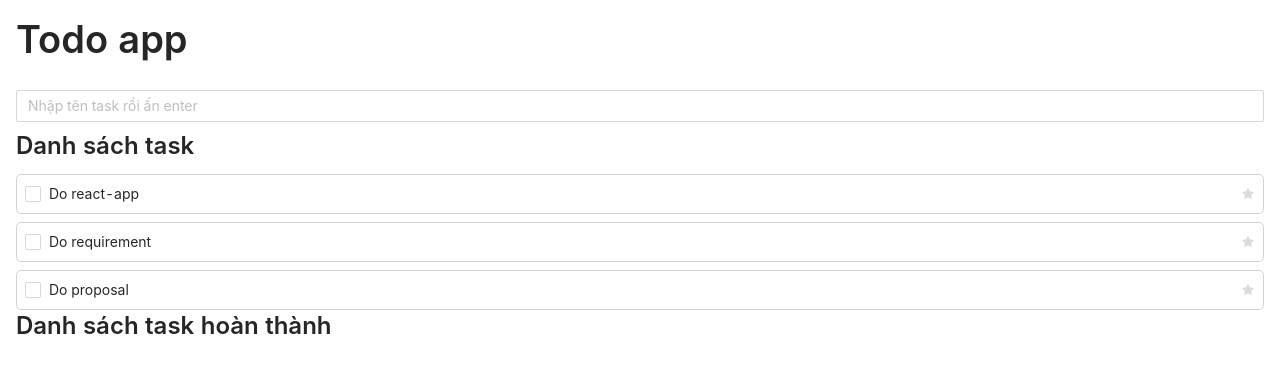
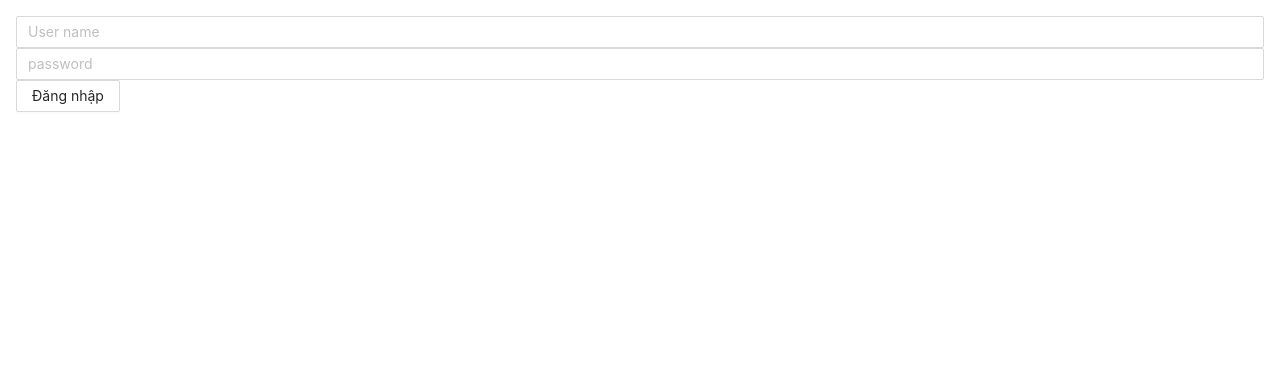
Before and after one commit to lekhasy/todo-react, a React (Create React App) app: page /login in a window 1280 px wide. Shown: the top 372 px of the page. Built offline with nearby package versions, Linux system fonts and the light colour scheme.

Commit message:
add authentication

```diff
--- a/package.json
+++ b/package.json
@@ -12,6 +12,8 @@
     "react-dom": "^17.0.2",
     "react-icons": "^4.2.0",
     "react-redux": "^7.2.3",
+    "react-router": "^5.2.0",
+    "react-router-dom": "^5.2.0",
     "react-scripts": "4.0.3",
     "redux": "^4.0.5",
     "uuid": "^8.3.2",
--- a/src/App.js
+++ b/src/App.js
@@ -1,12 +1,16 @@
 import classes from "./App.module.css";
 import "antd/dist/antd.css";
+import { Button } from "antd";
 import TaskInput from "./TaskInput";
 import Title from "antd/lib/typography/Title";
 import TodoList from "./TodoList";
 import React from "react";
 import _ from "lodash";
-import { useSelector } from "react-redux";
-
+import { useDispatch, useSelector } from "react-redux";
+import Login from "./Login";
+import { BrowserRouter as Router, Switch, Route } from "react-router-dom";
+import { useHistory } from "react-router-dom";
+import { ChangeStatusLogIn } from "./redux/ActionCreator";
 export const TodoAppConText = React.createContext({
   appName: "Default App Name",
 });
@@ -18,27 +22,57 @@ function App() {
 
   const tasksCompleted = _.orderBy(partitions[0], ["createdDate"], ["desc"]);
 
-  const tasksNotCompleted = _.orderBy(
+  const newTaskValue = useSelector((store) => store.todoState.newTaskName);
+
+  let tasksNotCompleted = _.orderBy(
     partitions[1],
     ["isFavourite", "createdDate"],
     ["desc", "desc"]
   );
 
+  if (newTaskValue) {
+    tasksNotCompleted = tasksNotCompleted.filter((t) => [
+      t.taskName.includes(newTaskValue),
+    ]);
+  }
+
+  const history = useHistory();
+
+  const dispatch = useDispatch();
+
+  const handleLogOut = () => {
+    dispatch(ChangeStatusLogIn(false));
+    localStorage.setItem("isLoggIn", false);
+  };
+
   return (
     <TodoAppConText.Provider value={{ appName: "My Todo App" }}>
       <div className={classes.app}>
+        <Router>
+          <Switch>
+            <Route path="/home">
               <Title className={classes.header}>Todo app</Title>
+              <Button onClick={handleLogOut}>Logout</Button>
               <div className={classes.taskInputContainer}>
                 <TaskInput />
               </div>
               <section className={classes.taskListContainer}>
-          <TodoList taskList={tasksNotCompleted} title={"Danh sách task"} />
+                <TodoList
+                  taskList={tasksNotCompleted}
+                  title={"Danh sách task"}
+                />
 
                 <TodoList
                   taskList={tasksCompleted}
                   title={"Danh sách task hoàn thành"}
                 />
               </section>
+            </Route>
+            <Route path="/login">
+              <Login></Login>
+            </Route>
+          </Switch>
+        </Router>
       </div>
     </TodoAppConText.Provider>
   );
--- /dev/null
+++ b/src/Login.js
@@ -0,0 +1,45 @@
+import { Button } from "antd";
+import { Input } from "antd";
+import { useState } from "react";
+import { useDispatch } from "react-redux";
+import { Link, Redirect, useHistory } from "react-router-dom";
+import { ChangeStatusLogIn } from "./redux/ActionCreator";
+
+function Login() {
+  const [userName, setUserName] = useState("");
+  const [password, setPassword] = useState("");
+
+  const history = useHistory();
+
+  const dispatch = useDispatch();
+
+  const handleLogIn = () => {
+    if (!userName || !password) {
+      alert("Sai ten tai khoan mat khau");
+      return;
+      }
+
+      dispatch(ChangeStatusLogIn(true));
+      localStorage.setItem("isLoggIn", true);
+    history.push("/home");
+  };
+
+  return (
+    <div>
+      <Input
+        placeholder="User name"
+        value={userName}
+        onChange={(e) => setUserName(e.target.value)}
+      />
+      <Input
+        placeholder="password"
+        value={password}
+        onChange={(e) => setPassword(e.target.value)}
+      />
+
+      <Button onClick={handleLogIn}>Đăng nhập</Button>
+    </div>
+  );
+}
+
+export default Login;
--- a/src/redux/ActionCreator.js
+++ b/src/redux/ActionCreator.js
@@ -4,6 +4,7 @@ import {
   GetTasksListValue,
   ChangeStatusCompleteValue,
   ChooseFavouriteTaskValue,
+  ChangeStatusLogInValue,
 } from "./ActionType";
 
 export const ChangeInputValue = (newInputValue) => {
@@ -50,3 +51,12 @@ export const ChooseFavouriteTask = (id, value) => {
     },
   };
 };
+
+export const ChangeStatusLogIn = (value) => {
+  return {
+    type: ChangeStatusLogInValue,
+    payload: {
+      value,
+    },
+  };
+};
--- a/src/redux/ActionType.js
+++ b/src/redux/ActionType.js
@@ -3,3 +3,4 @@ export const GetTasksListValue = "Get_Tasks_List";
 export const AddNewTaskValue = "Add_New_Task";
 export const ChangeStatusCompleteValue = "Changed_Status_Complete";
 export const ChooseFavouriteTaskValue = "Choose_Favourite_Task";
+export const ChangeStatusLogInValue ="Change_Status_LogIn";
--- a/src/redux/reducers/AuthReducer.js
+++ b/src/redux/reducers/AuthReducer.js
@@ -1,5 +1,9 @@
+import { ChangeStatusLogInValue } from "../ActionType";
+
 export const auth = (state = { isLoggedIn: true }, action) => {
   switch (action.type) {
+    case ChangeStatusLogInValue:
+      return { ...state, isLoggedIn: action.payload.value };
     default:
       return state;
   }
```
Also changed, not shown: 1 other file (tests, documents, lock files or other folders). Lines whose indentation alone changed are shown as unchanged.
